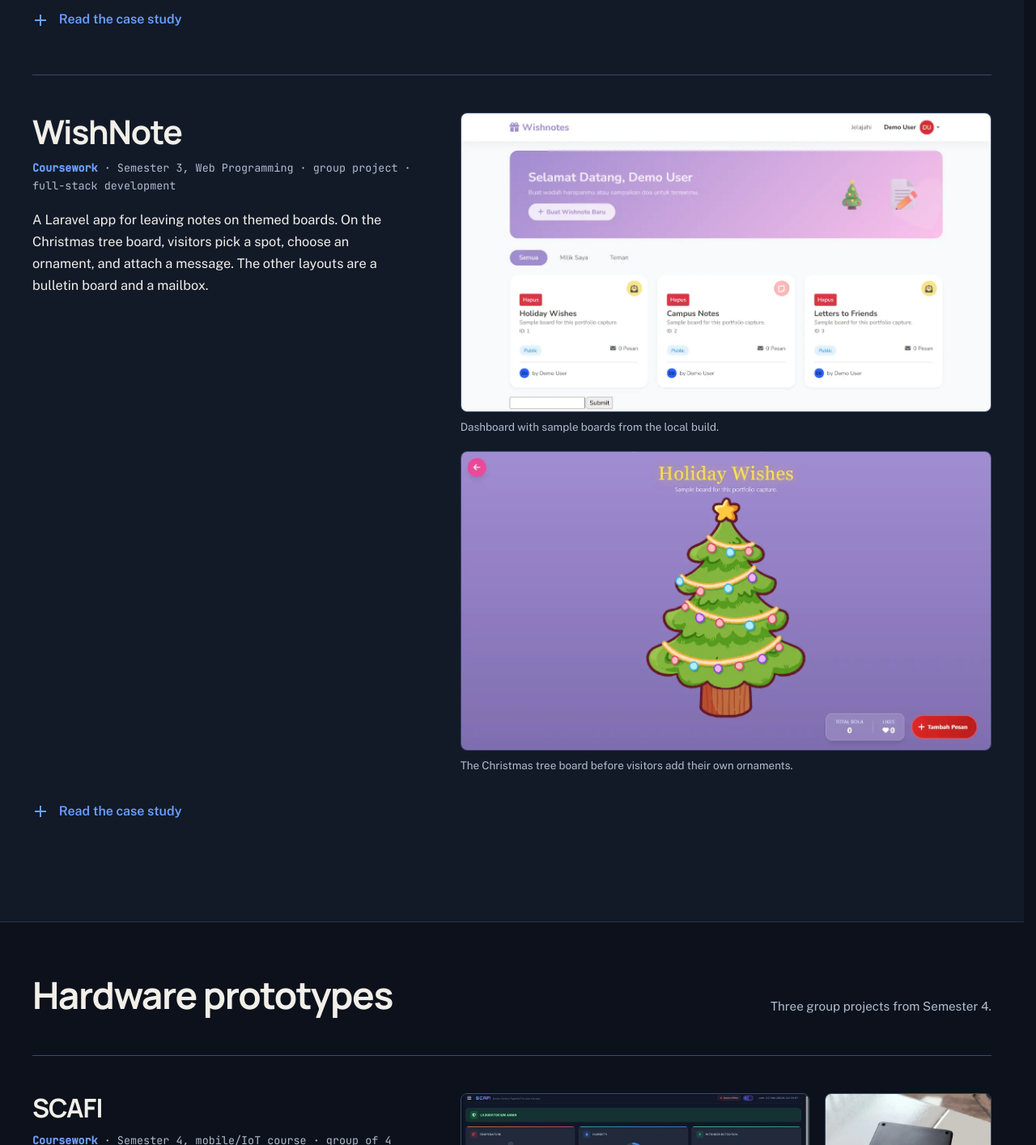
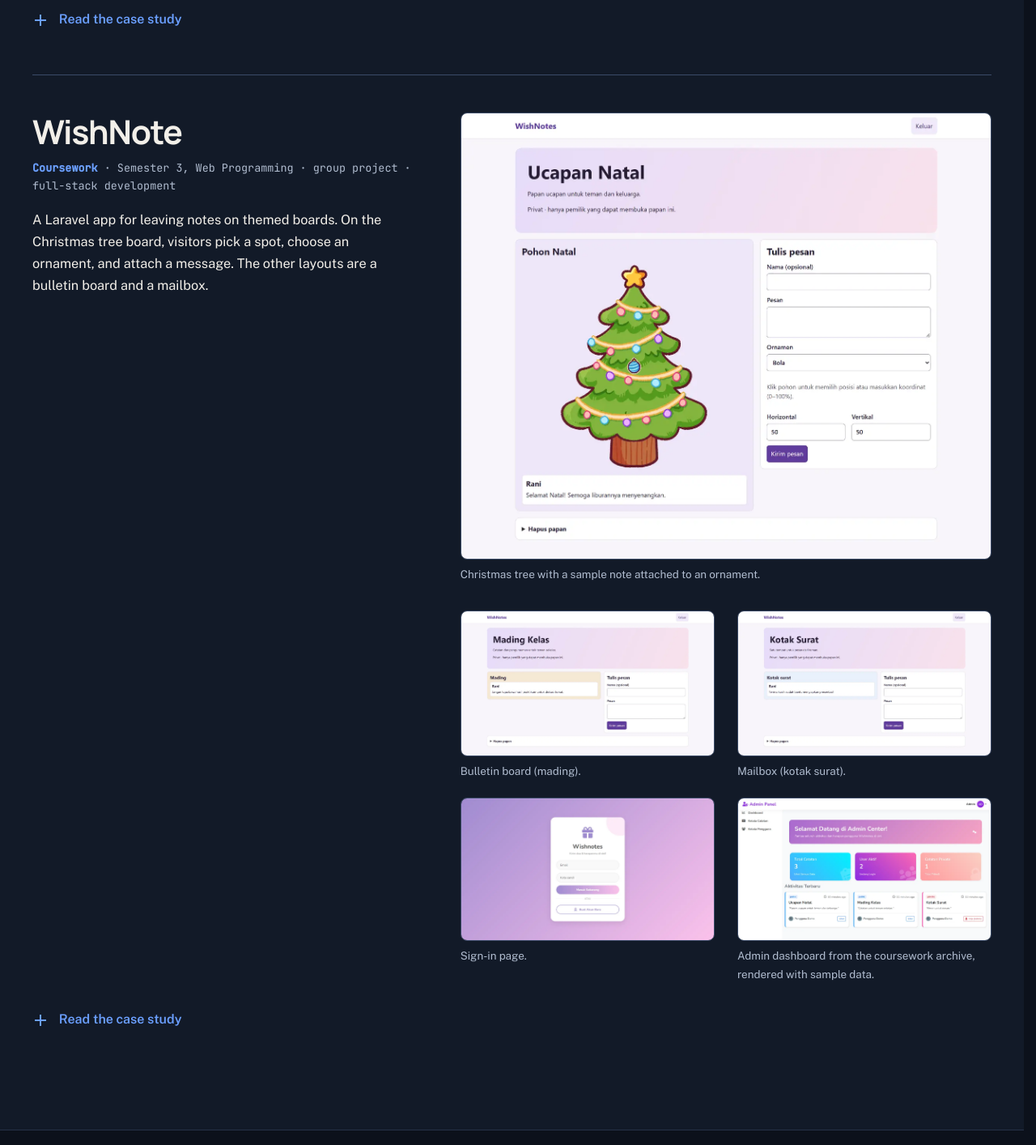
Before and after one commit to makhdanramadhan-ui/makhdanramadhan-ui.github.io, a plain HTML site: page projects.html in a window 1280 px wide. Shown: the part 3332-4746 px from the top of the page at 81% size. Drawn offline with Linux system fonts and the light colour scheme.

Commit message:
Tampilkan lima layar WishNotes

```diff
--- a/projects.html
+++ b/projects.html
@@ -429,17 +429,37 @@
             </div>
             <div class="study-visual">
               <figure class="figure">
-                <a class="figure-trigger" href="assets/projects/wishnote/dashboard.webp" data-title="WishNote — Board dashboard">
-                  <img src="assets/projects/wishnote/dashboard.webp" width="1365" height="768" loading="lazy" alt="WishNote dashboard with three sample boards and a button to create a new board">
+                <a class="figure-trigger" href="assets/projects/wishnote/christmas-tree.webp" data-title="WishNotes — Christmas tree">
+                  <img src="assets/projects/wishnote/christmas-tree.webp" width="1365" height="1147" loading="lazy" alt="Christmas tree with a posted ornament and a form for writing a note">
                 </a>
-                <figcaption>Dashboard with sample boards from the local build.</figcaption>
+                <figcaption>Christmas tree with a sample note attached to an ornament.</figcaption>
               </figure>
-              <figure class="figure">
-                <a class="figure-trigger" href="assets/projects/wishnote/tree-board.webp" data-title="WishNote — Christmas tree board">
-                  <img src="assets/projects/wishnote/tree-board.webp" width="1365" height="768" loading="lazy" alt="Christmas tree message board with a button to add a note">
-                </a>
-                <figcaption>The Christmas tree board before visitors add their own ornaments.</figcaption>
-              </figure>
+              <div class="hw-grid">
+                <figure class="figure">
+                  <a class="figure-trigger" href="assets/projects/wishnote/bulletin-board.webp" data-title="WishNotes — Bulletin board">
+                    <img src="assets/projects/wishnote/bulletin-board.webp" width="1365" height="775" loading="lazy" alt="Mading Kelas bulletin board showing a sample class announcement">
+                  </a>
+                  <figcaption>Bulletin board (mading).</figcaption>
+                </figure>
+                <figure class="figure">
+                  <a class="figure-trigger" href="assets/projects/wishnote/mailbox.webp" data-title="WishNotes — Mailbox">
+                    <img src="assets/projects/wishnote/mailbox.webp" width="1365" height="775" loading="lazy" alt="Mailbox board with a sample letter and a message form">
+                  </a>
+                  <figcaption>Mailbox (kotak surat).</figcaption>
+                </figure>
+                <figure class="figure">
+                  <a class="figure-trigger" href="assets/projects/wishnote/login.webp" data-title="WishNotes — Sign-in page">
+                    <img src="assets/projects/wishnote/login.webp" width="1365" height="768" loading="lazy" alt="WishNotes sign-in form with empty email and password fields">
+                  </a>
+                  <figcaption>Sign-in page.</figcaption>
+                </figure>
+                <figure class="figure">
+                  <a class="figure-trigger" href="assets/projects/wishnote/admin-dashboard.webp" data-title="WishNotes — Admin dashboard (coursework archive)">
+                    <img src="assets/projects/wishnote/admin-dashboard.webp" width="1365" height="768" loading="lazy" alt="Archived WishNotes admin interface with sample counts and recent board activity">
+                  </a>
+                  <figcaption>Admin dashboard from the coursework archive, rendered with sample data.</figcaption>
+                </figure>
+              </div>
             </div>
             <details class="more study-more">
               <summary><span class="toggle" aria-hidden="true"></span>Read the case study</summary>
@@ -455,8 +475,8 @@
                 <div>
                   <h4>How it’s built</h4>
                   <p>Laravel handles sign-in, board creation, and requests from the board interface. Blade renders the dashboard and board layouts, JavaScript handles placement, and Axios sends changes to Laravel. SQLite stores the boards and messages.</p>
-                  <h4>Coursework build</h4>
-                  <p>The screenshots show the original coursework interface with sample data.</p>
+                  <h4>Screenshot versions</h4>
+                  <p>The board and sign-in screenshots are from the current app. The admin dashboard is an archived coursework view and is not part of the current app.</p>
                   <h4>Stack</h4>
                   <p class="stack">PHP, Laravel, Blade, JavaScript, Axios, Bootstrap, Tailwind CSS, SQLite.</p>
                   <h4>Source</h4>
```
Also changed, not shown: assets/projects/wishnote/admin-dashboard.webp (added), assets/projects/wishnote/bulletin-board.webp (added), assets/projects/wishnote/christmas-tree.webp (added), assets/projects/wishnote/login.webp (added), assets/projects/wishnote/mailbox.webp (added).
